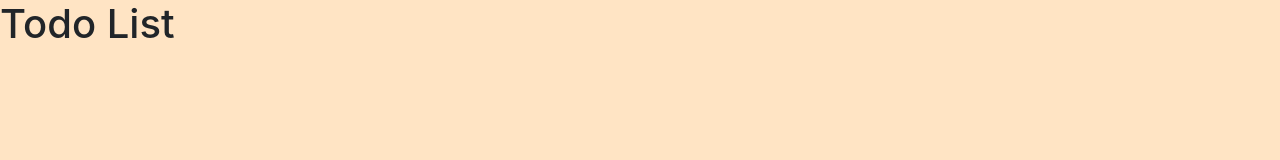
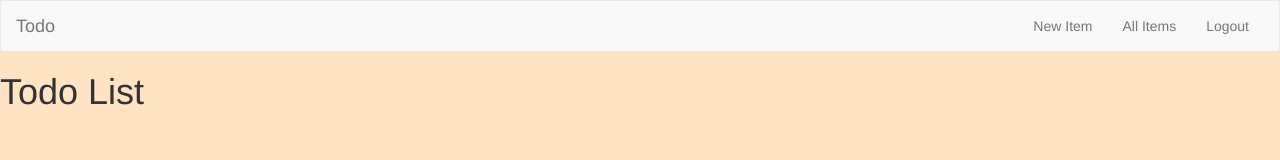
Before and after one commit to utleroy/ng-todo-demo, a plain HTML site: page index.html in a window 1280 px wide. Drawn offline with nearby package versions, Linux system fonts and the light colour scheme.

Commit message:
add dynamic nav

```diff
--- a/app/app.js
+++ b/app/app.js
@@ -2,6 +2,10 @@
 
 
 var app = angular.module("TodoApp", []);
+
+app.controller("NavCtrl", function($scope) {
+	$scope.navItems = [{name: "Logout"}, {name: "All Items"}, {name: "New Item"}];
+})
 
 app.controller("TodoCtrl", function($scope) {
 	$scope.welcome = "hello";
--- a/index.html
+++ b/index.html
@@ -7,6 +7,28 @@
 	<title>ng-todo-demo</title>
 </head>
 <body ng-app="TodoApp">
+
+<nav class="navbar navbar-default" ng-controller="NavCtrl">
+  <div class="container-fluid">
+    <!-- Brand and toggle get grouped for better mobile display -->
+    <div class="navbar-header">
+      <button type="button" class="navbar-toggle collapsed" data-toggle="collapse" data-target="#bs-example-navbar-collapse-1" aria-expanded="false">
+        <span class="sr-only">Toggle navigation</span>
+        <span class="icon-bar"></span>
+        <span class="icon-bar"></span>
+        <span class="icon-bar"></span>
+      </button>
+      <a class="navbar-brand" href="#">Todo</a>
+    </div>
+
+    <!-- Collect the nav links, forms, and other content for toggling -->
+    <div class="collapse navbar-collapse" id="bs-example-navbar-collapse-1">
+      <ul class="nav navbar-nav navbar-right" ng-repeat="thingy in navItems">
+        <li><a href="#">{{thingy.name}}</a></li>
+      </ul>
+    </div><!-- /.navbar-collapse -->
+  </div><!-- /.container-fluid -->
+</nav>
 
 <div ng-controller="TodoCtrl">
 	<h1>Todo List</h1>
```
